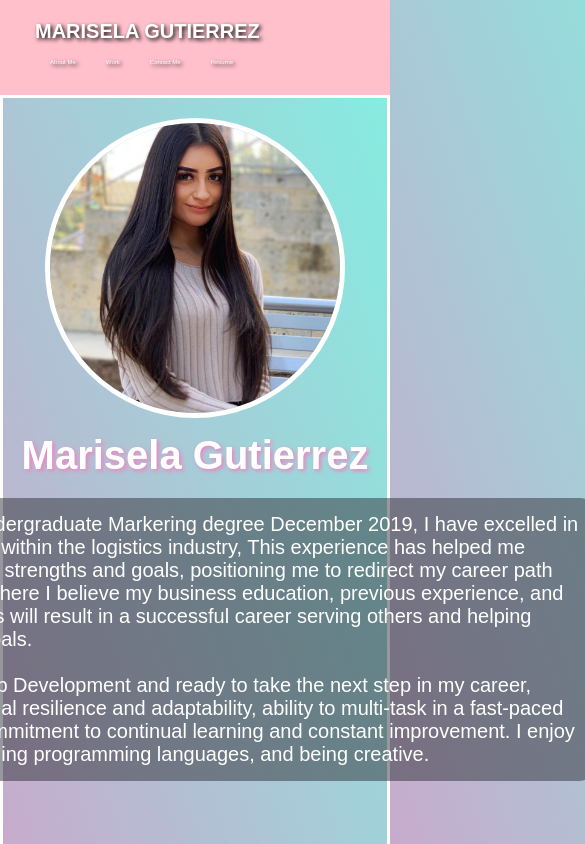
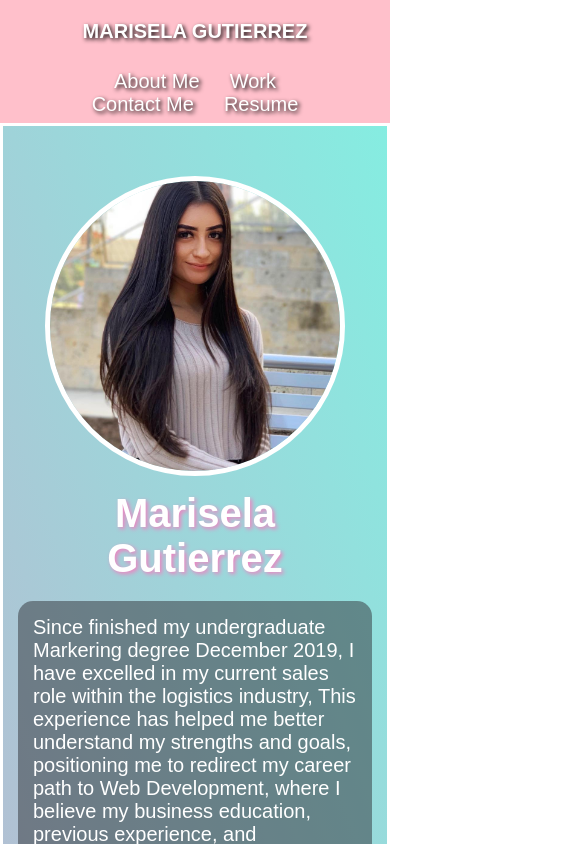
Before and after one commit to marisela-gutierrez/Professional-portfolio, a plain HTML site: page index.html in a window 390 px wide. Shown: the top 844 px of the page, 585 px wide, since content can reach past the window. Drawn offline with Linux system fonts and the light colour scheme.

Commit message:
media query

```diff
--- a/assets/css/style.css
+++ b/assets/css/style.css
@@ -61,6 +61,10 @@ header nav ul li a:hover {
   text-shadow: none;
 }
 
+section {
+  padding: 60px;
+}
+
 .section-title {
   color: white;
   font-size: 40px;
@@ -102,7 +106,7 @@ header nav ul li a:hover {
   margin: 0 auto;
   display: flex;
   flex-wrap: wrap;
-  justify-content: space-around;
+  justify-content: space-evenly;
   padding-bottom: 70px;
 }
 
@@ -187,3 +191,74 @@ header nav ul li a:hover {
   color: #82f0e2;
   border-radius: 20px;
 }
+
+/* MEDIA QUERY FOR SMALLER DESKTOP SCREENS AND SMALLER */
+@media screen and (max-width: 980px) {
+  header {
+    padding-bottom: 0;
+    justify-content: center;
+    position: relative;
+  }
+
+  header h1 {
+    width: 100%;
+    text-align: center;
+  }
+
+  header nav ul {
+    margin-top: 20px;
+    width: 100%;
+    justify-content: center;
+  }
+
+  header nav ul li a {
+    font-size: 20px;
+  }
+
+  .section-title {
+    width: auto;
+  }
+
+  .application {
+    flex: 0 70%;
+  }
+
+  .contact {
+    flex-wrap: wrap;
+  }
+
+  .contact-me {
+    font-size: 20px;
+  }
+
+  .contact-me a {
+    font-size: 15px;
+  }
+}
+
+/* MEDIA QUERY FOR TABLETS AND SMALLER */
+@media screen and (max-width: 768px) {
+  .about-me p {
+    width: 100%;
+  }
+  section {
+    padding: 30px 15px;
+  }
+
+ .section-title {
+   width: auto;
+ }
+
+}
+
+/* MEDIA QUERY FOR MOBILE PHONES AND SMALLER */
+@media screen and (max-width: 575px) {
+  .section-title {
+    width: 95%;
+  }
+
+  .application {
+    flex: 0 100%;
+  }
+
+}
--- a/index.html
+++ b/index.html
@@ -40,7 +40,7 @@
     <h2 class="section-title">Marisela Gutierrez</h2>
     <p>
       Since finished my undergraduate Markering degree December 2019, I have excelled in my current sales role within the logistics industry,
-       This experience has helped me better understand my strengths and goals, positioning me to redirect my career path Web Development,
+       This experience has helped me better understand my strengths and goals, positioning me to redirect my career path to Web Development,
       where I believe my business education, previous experience, and demonstrated abilities will result in a successful career serving others and
       helping them achieve their goals.
       <br/>
```
